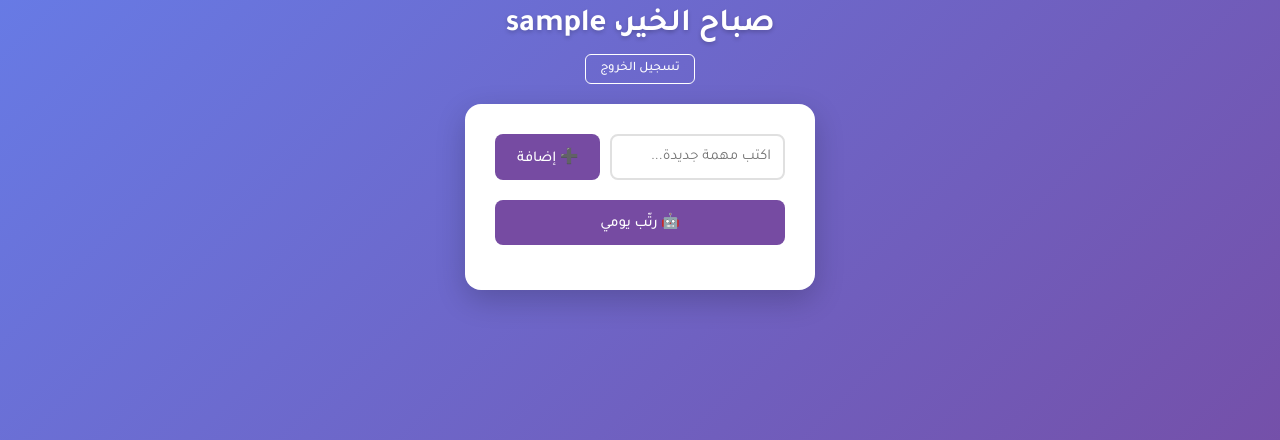
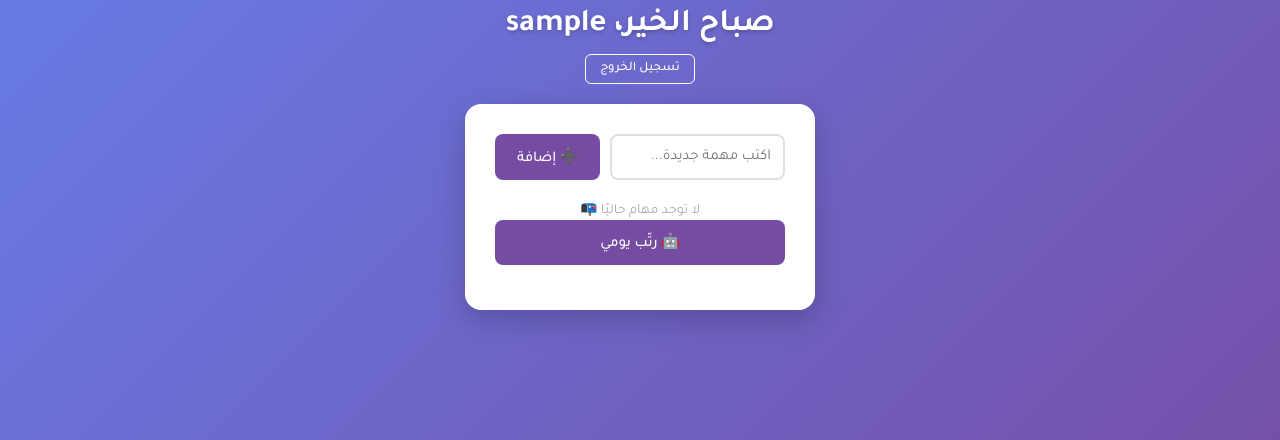
Before and after one commit to abdullhj-design/priora, a Flask app: page /app-page in a window 1280 px wide. Shown: the part 152-592 px from the top of the page. Run offline with Flask 3, Linux system fonts and the light colour scheme; the visitor is signed in with stand-in values (Sample User, id 1); data that the repository does not hold is empty.

Commit message:
Fix missing taskCounter element

```diff
--- a/templates/index.html
+++ b/templates/index.html
@@ -499,6 +499,7 @@
             <button id="addBtn">➕ إضافة</button>
         </div>
 
+        <p id="taskCounter" class="task-counter"></p>
         <div id="dailyGoalBox" class="daily-goal-box hidden">
     <div class="label">⭐ هدف اليوم</div>
     <div id="dailyGoalName" class="goal-name"></div>
```
